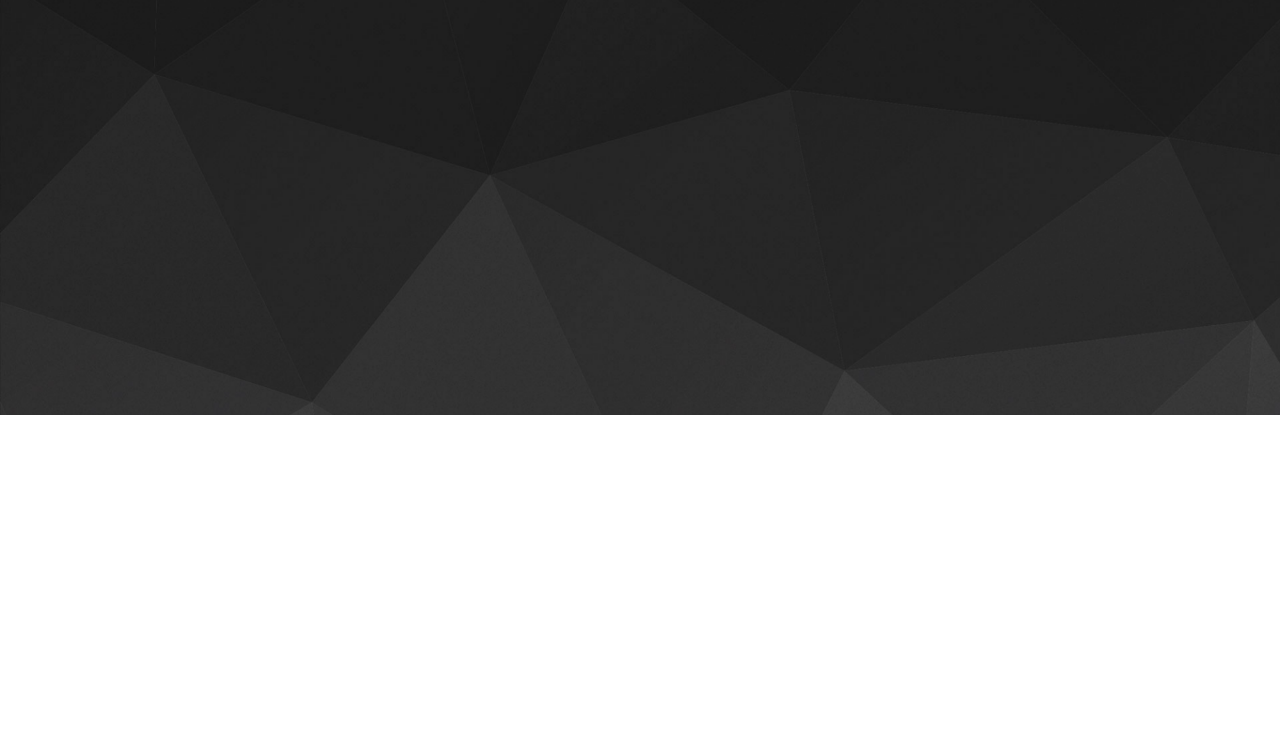
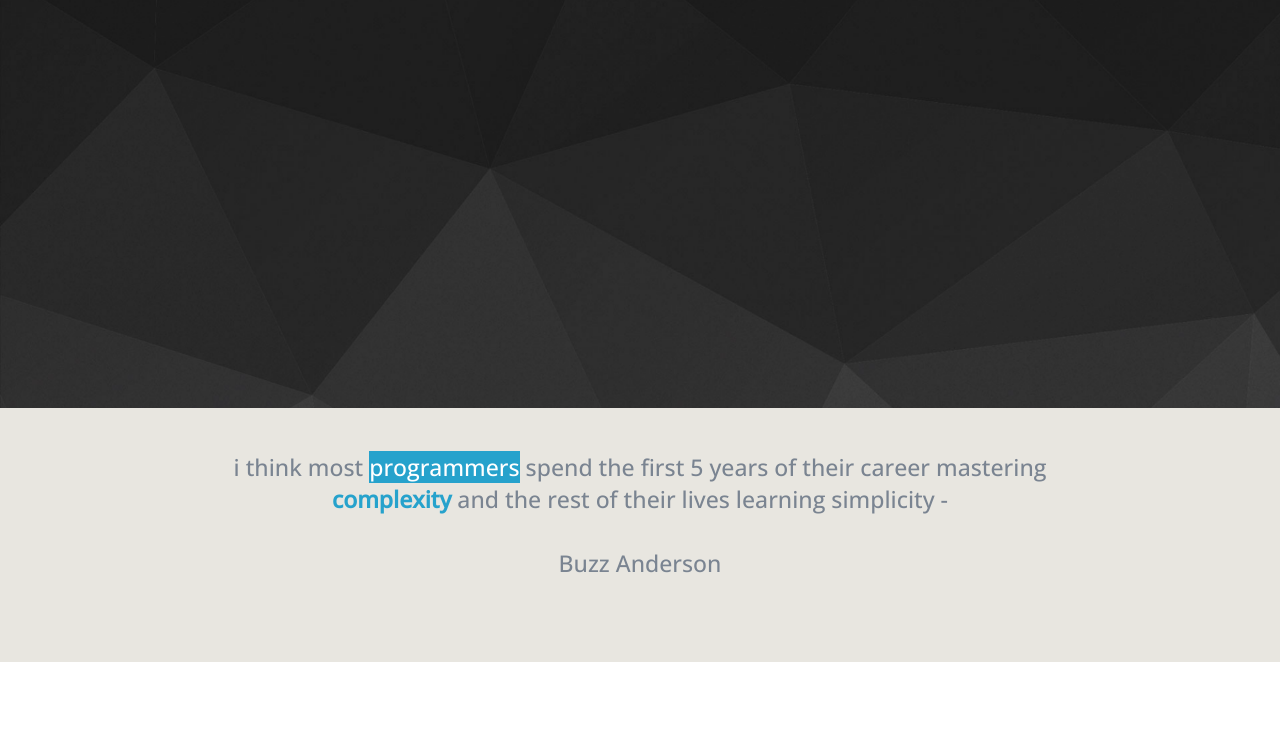
Before and after one commit to Vingt-Six/Exo2-Sass, a website: page index.html in a window 1280 px wide. Shown: the part 67-800 px from the top of the page. Drawn offline with nearby package versions, Linux system fonts and the light colour scheme.

Commit message:
section anderson fini

```diff
--- a/index.html
+++ b/index.html
@@ -29,6 +29,15 @@
         </section>
         <img src="./public/img/bg-header.png" alt="image header">
     </header>
+
+    <section class="anderson">
+        <div>
+            <p>i think most <span class="prog">programmers</span> spend the first 5 years of their career mastering
+                <span class="complexity">complexity</span> and the rest of their lives learning simplicity -
+            </p>
+            <p class="buzz">Buzz Anderson</p>
+        </div>
+    </section>
 </body>
 
 </html>
--- a/src/sass/_font.sass
+++ b/src/sass/_font.sass
@@ -1,3 +1,3 @@
-@import url('https://fonts.googleapis.com/css2?family=Open+Sans:wght@300&display=swap');
+@import url('https://fonts.googleapis.com/css2?family=Open+Sans:wght@500&display=swap')
 *
     font-family: 'Open Sans', sans-serif
--- a/src/sass/app.sass
+++ b/src/sass/app.sass
@@ -12,3 +12,5 @@ $fa-font-path : "../../../node_modules/@fortawesome/fontawesome-free/webfonts"
 @import ./module/_style
 //header
 @import ./module/_header
+//sectionBuzzAnderson
+@import ./module/_sectionanderson
--- a/src/sass/module/_header.sass
+++ b/src/sass/module/_header.sass
@@ -4,7 +4,7 @@ header
         justify-content: space-around
         background-color: #363b47
         color: #fff
-        height: 5vw
+        height: 4.5vw
         h1
             font-size: 2vw
             margin-top: 20%
@@ -21,11 +21,13 @@ header
                 text-align: center
                 font-weight: 700
                 font-size: 0.8vw
+                opacity: 50%
             li:hover
                 width: 15%
                 height: 3vw
                 background-color: #3676bb
                 border-top-left-radius: 2px
                 border-top-right-radius: 2px
+                opacity: 100%
     img
         width: 100%
--- /dev/null
+++ b/src/sass/module/_sectionanderson.sass
@@ -0,0 +1,20 @@
+.anderson
+    height: 20vw
+    background-color: #e8e6e0
+    margin-top: -2.4vw
+    div
+        width: 70%
+        text-align: center
+        margin: 0 auto
+        p
+            padding-top: 5%
+            font-size: 1.8vw
+            .prog
+                color: #fff
+                background-color: #26a2cc
+            .complexity
+                color: #26a2cc
+                font-weight: 900
+
+        .buzz
+            margin-top: -4%
--- a/src/sass/module/_style.sass
+++ b/src/sass/module/_style.sass
@@ -1,2 +1,3 @@
 body
     margin: 0
+    color: #7a8491
```
Also changed, not shown: public/css/app.css, 1 other file.
